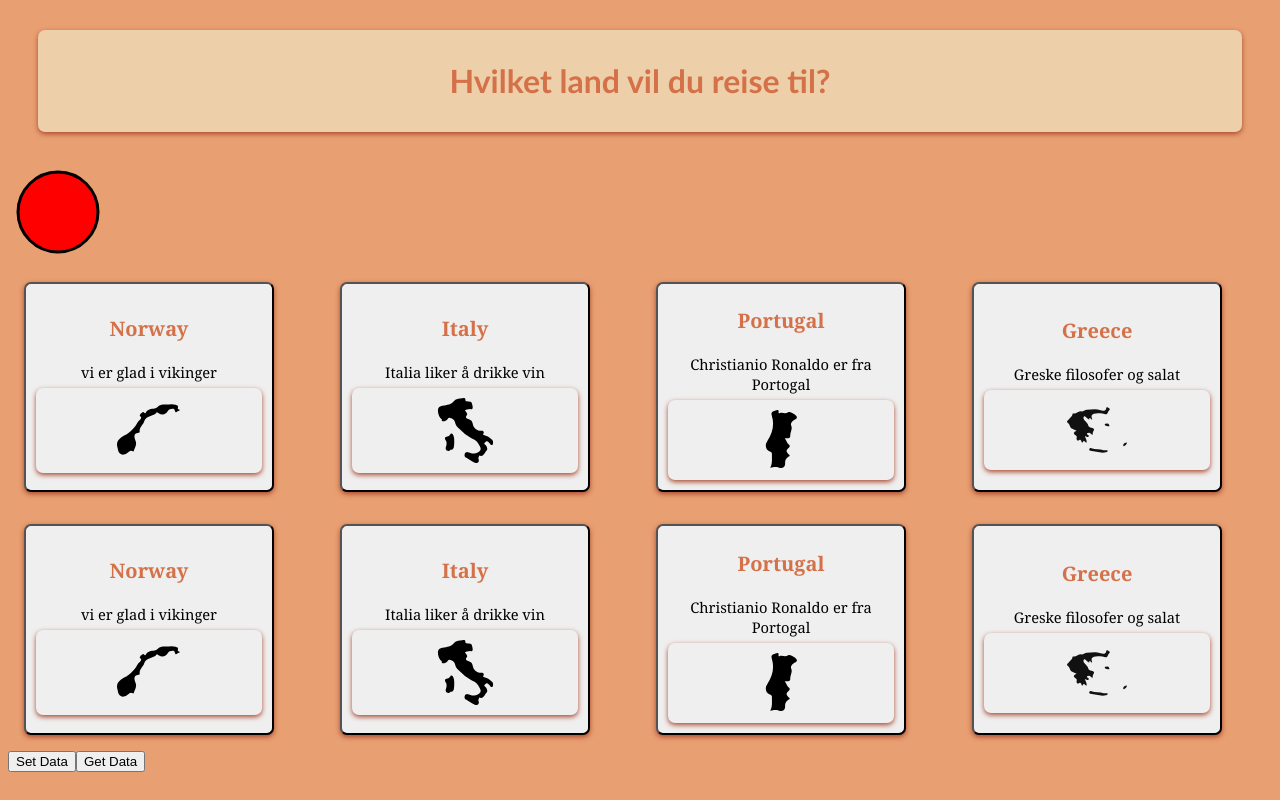
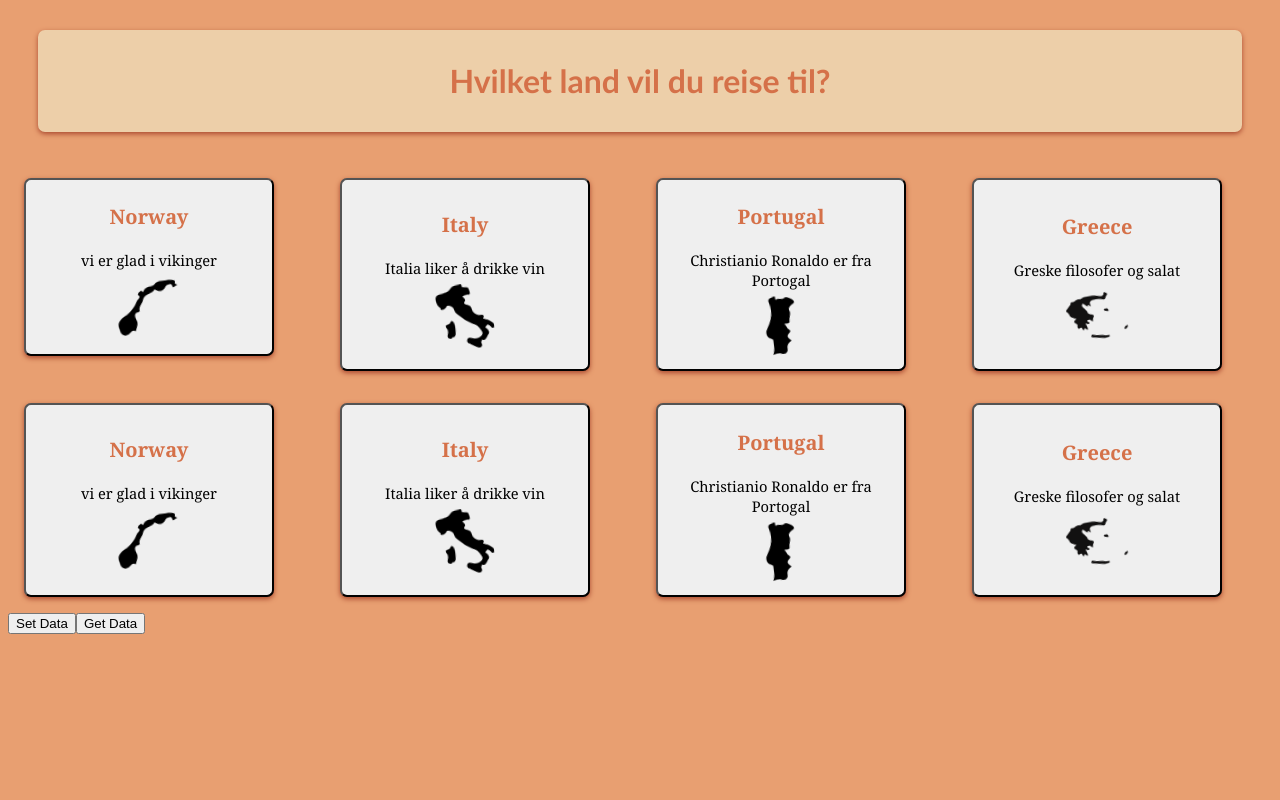
Before and after one commit to livemelkild/CountryFavourites, a React (Create React App) app in the folder prosjekt_2/: page / in a window 1280 px wide. Built offline with nearby package versions, Linux system fonts and the light colour scheme.

Commit message:
rotating images

```diff
--- a/prosjekt_2/src/App.js
+++ b/prosjekt_2/src/App.js
@@ -2,14 +2,12 @@ import React from 'react';
 import Header from "./components/Header";
 import Web_storage from "./components/Web_storage";
 import Country_spec from "./components/Country_spec";
-import Animation from "./components/Animation";
 
 
 function App() {
   return (
     <div >
           <Header />
-          <Animation />
           <Country_spec />
           <Web_storage />
     </div>
--- a/prosjekt_2/src/components/Animation.jsx
+++ /dev/null
@@ -1,26 +0,0 @@
-import React from 'react';
-import { ReactComponent as Circe} from "./animation_img/circle.svg";
-import style from "./animation_img/circle.css";
-
-/*
-function Animation() {
-
-  let circle = "/Image/circle.svg";
-  return (
-    <div>
-      <animation>
-        <img src = {process.env.PUBLIC_URL + {circle}} alt = "circle"/>
-     </animation>
-    </div>
-  )
-}
-
-*/
-const Animation = () => (
-
-  <div className = {style.circle} >
-    <Circe />
-  </div>
-);
-
-export default Animation;
--- /dev/null
+++ b/prosjekt_2/src/components/Country.css
@@ -0,0 +1,18 @@
+@media (prefers-reduced-motion: no-preference){
+    #image{
+      animation: moveCircle infinite 3s linear;
+    }
+  }
+
+
+  @keyframes moveCircle {
+      0%{
+        transform: rotate(20deg);
+      }
+      50%{
+        transform: rotate(-20deg)
+      }
+      100%{
+        transform: rotate(20deg);
+      }
+    }
--- a/prosjekt_2/src/components/Country.jsx
+++ b/prosjekt_2/src/components/Country.jsx
@@ -1,4 +1,6 @@
 import React from "react"
+import style from "./Country.css"
+
 
 
 function Country(props) {
@@ -6,7 +8,7 @@ function Country(props) {
       <button className = "country" onClick = {props.onClick}>
         <h1>{props.name}</h1>
         <p> {props.description}</p>
-        <div className = "image">
+        <div id = "image">
           <img src = {process.env.PUBLIC_URL + props.img} alt = "img"/>
         </div>
       </button>
--- a/prosjekt_2/src/components/Country_spec.jsx
+++ b/prosjekt_2/src/components/Country_spec.jsx
@@ -33,7 +33,7 @@ function Country_spec(){
 
     return(
         <div className = "total-c">
-          <div className ="norway">
+          <div id ="norway">
                 <Country
                 name = "Norway"
                 description = "vi er glad i vikinger"
--- a/prosjekt_2/src/components/animation_img/circle.css
+++ /dev/null
@@ -1,17 +0,0 @@
-.circle:focus, .circle:hover {
-  animation: moveCircle 6s ;
-  animation-fill-mode: forwards;
-}
-.circle {
-  display: block;
-  margin: 0 auto;
-}
-
-@keyframes moveCircle {
-    0%{
-      transform:translate(0px,1px);
-    }
-    100%{
-      transform:translate(300px,0px);
-    }
-  }
```
Also changed, not shown: prosjekt_2/src/components/animation_img/KeyFrames.js (deleted, +0 -11 lines), prosjekt_2/src/components/animation_img/circle.svg (deleted).
